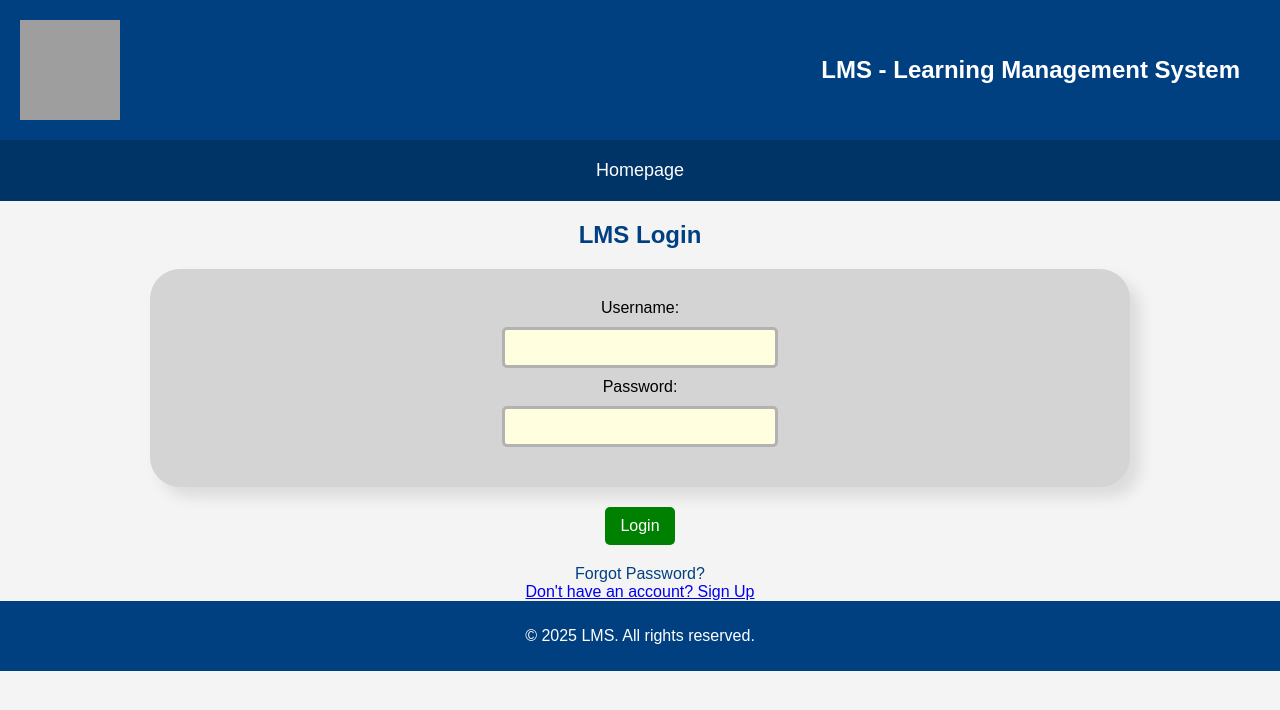
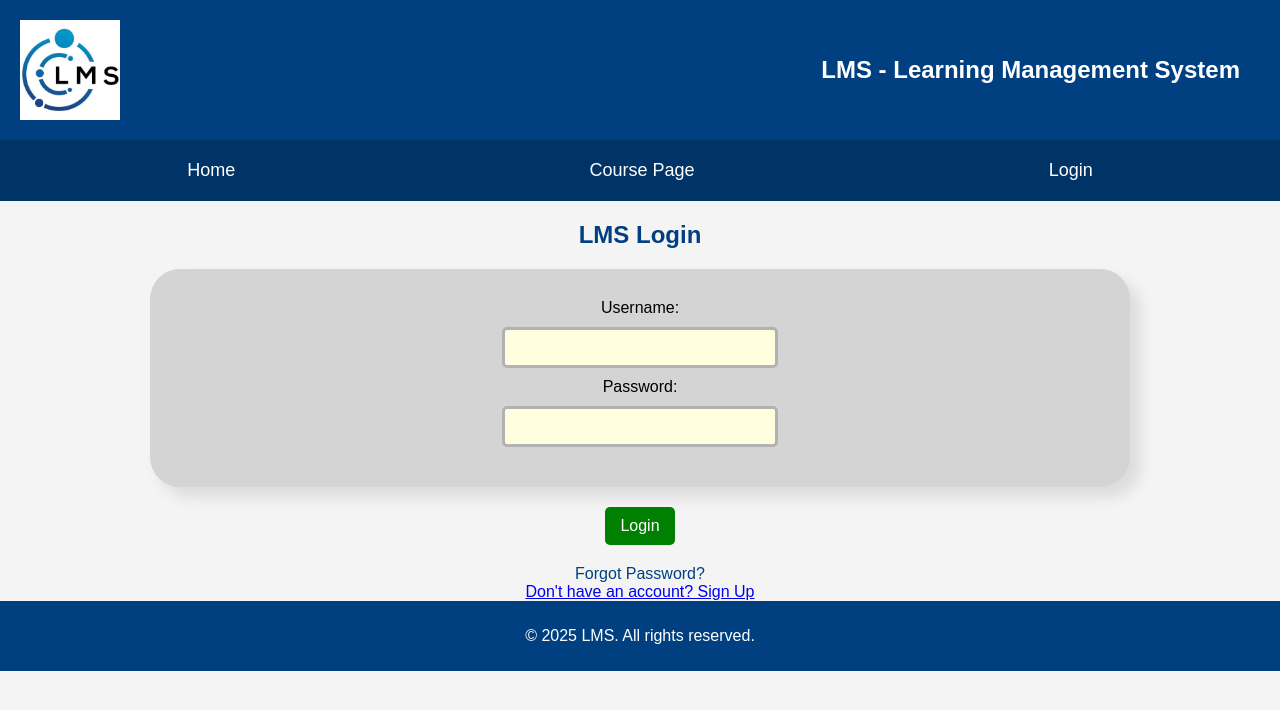
Before and after one commit to NoahVickerson/ENSF381_Assignment4, a React (Create React App) app: page /login in a window 1280 px wide. Shown: the top 710 px of the page. Built offline with nearby package versions, Linux system fonts and the light colour scheme; grey boxes are pictures that could not be loaded.

Commit message:
fixed header and footer

```diff
--- a/src/components/LoginForm.js
+++ b/src/components/LoginForm.js
@@ -1,7 +1,8 @@
 import React, { useState } from 'react';
 import { useNavigate } from 'react-router-dom';
 import './LoginForm.css';
-import logo from '../images/logo.jpg';
+import Header from './Header.js';
+import Footer from './Footer.js';
 
 function Login() {
     const [username, setUsername] = useState('');
@@ -32,15 +33,7 @@ function Login() {
 
     return (
         <div className="login-container">
-            <header>
-                <img src="/logo.jpg" alt="LMS Logo" style={{width: '100px', height: '100px'}} />
-                <h1>LMS - Learning Management System</h1>
-            </header>
-
-            <nav>
-                <a href="/">Homepage</a>
-            </nav>
-
+            <Header />
             <main>
                 <h2>LMS Login</h2>
                 <form onSubmit={handleLogin} className="login-form">
@@ -76,9 +69,7 @@ function Login() {
                 </bottomform>
             </main>
 
-            <footer>
-                <p>&copy; 2025 LMS. All rights reserved.</p>
-            </footer>
+            <Footer />
         </div>
     );
 }
--- a/src/components/SignUp.js
+++ b/src/components/SignUp.js
@@ -1,7 +1,8 @@
 import React, { useState } from 'react';
 import { useNavigate } from 'react-router-dom';
 import './SignUp.css';
-import logo from '../images/logo.jpg';
+import Header from './Header.js';
+import Footer from './Footer.js';
 
 function Signup() {
     const [username, setUsername] = useState('');
@@ -56,14 +57,7 @@ function Signup() {
 
     return (
         <div className="login-container">
-            <header>
-                <img src={logo} alt="LMS Logo" style={{width: '100px', height: '100px'}} />
-                <h1>LMS - Learning Management System</h1>
-            </header>
-
-            <nav>
-                <a href="/">Homepage</a>
-            </nav>
+            <Header />
 
             <main>
                 <h2>Sign Up</h2>
@@ -136,9 +130,7 @@ function Signup() {
                 </bottomform>
             </main>
 
-            <footer>
-                <p>&copy; 2025 LMS. All rights reserved.</p>
-            </footer>
+            <Footer />
         </div>
     );
 }
```
